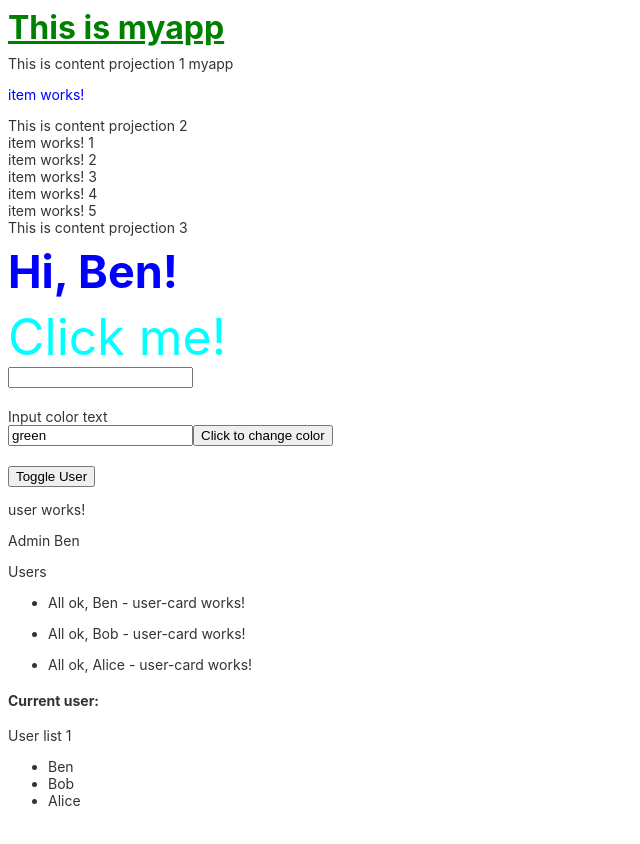
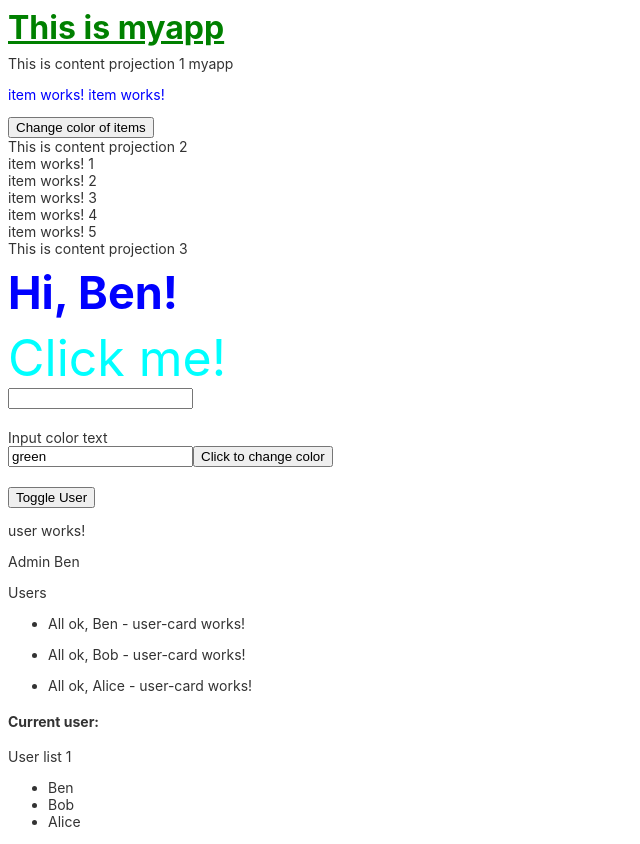
Before and after one commit to DanDev2519/Screencast-Angular, an Angular app in the folder myapp/: page / in a window 1280 px wide. Shown: the whole page, without its empty margins (0-640 px from the left). Before the commit the page ends 823 px from the top, so only its background shows below. Built offline with nearby package versions, Linux system fonts and the light colour scheme.

Commit message:
Экспорт контроллера директивы colory (опция exportAs)

```diff
--- a/myapp/src/app/item/colory.directive.ts
+++ b/myapp/src/app/item/colory.directive.ts
@@ -1,7 +1,8 @@
 import { Directive, HostBinding, HostListener } from '@angular/core';
 
 @Directive({
-  selector: '[appColory]'
+  selector: '[appColory]',
+  exportAs: 'coloryDirective' // экспорт класса ColoryDirective
 })
 export class ColoryDirective {
   public counter: number = 0;
@@ -11,7 +12,7 @@ export class ColoryDirective {
 
   // Декоратор для обработки событий
   @HostListener('click', ['$event']) changeColor(event: any) {
-    this.textColor = '#' + Math.floor(Math.random() * 16954321).toString(16);
+    this.setRandomColor();
     this.counter++;
     // console.log(this.counter);
     // console.log(event.target.textContent);
@@ -24,4 +25,9 @@ export class ColoryDirective {
     }, 1000);
   }
 
+  setRandomColor() {
+    this.textColor = '#' + Math.floor(Math.random() * 16954321).toString(16);
+  }
+
+
 }
--- a/myapp/src/app/item/item.component.html
+++ b/myapp/src/app/item/item.component.html
@@ -3,9 +3,15 @@
 <ng-content select=".first-p"></ng-content> <!-- клас -->
 
 <!-- Атрибут дирректива colory -->
-<p appColory>item works!</p>
+<!-- Атрибут директиву можно задавать и на компоненты -->
+<!-- В ссылке #colory благодаря exportAs находится контроллер (класс ColoryDirective) -->
+<p>
+  <span appColory #colory="coloryDirective">item works! </span>
+  <span appColory #colory2="coloryDirective">item works!</span>
+</p>
+<!-- После экспорта контроллера ColoryDirective благодаря ссыле можно использовать его методы -->
+<button (click)="colory.setRandomColor(); colory2.setRandomColor()">Change color of items</button>
 
-<!-- Атрибут директиву можно задавать и на компоненты -->
 <ng-content select="#second-p"></ng-content> <!-- ID -->
 
 <div *ngFor="let num of [1, 2, 3, 4, 5]">
```
